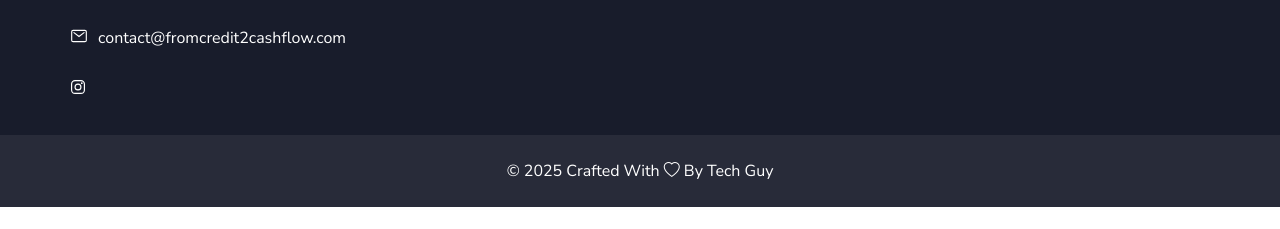
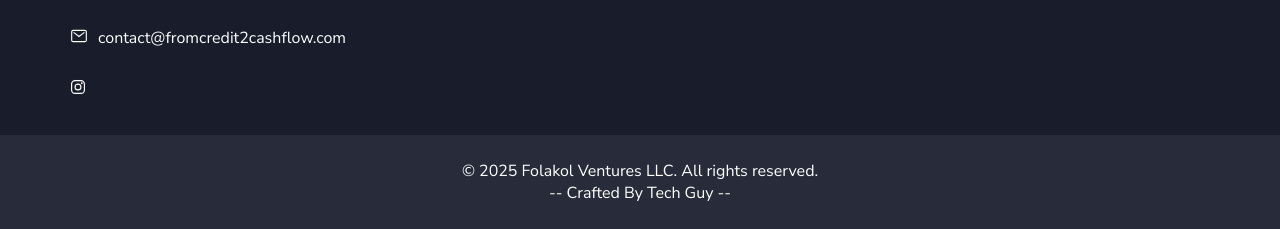
Before and after one commit to femithetechguy/fromcredit2cashflow, a plain HTML site: page index.html in a window 1280 px wide. Shown: the part 5233-5462 px from the top of the page. Before the commit the page ends 5440 px from the top, so only its background shows below. Drawn offline with nearby package versions, Linux system fonts and the light colour scheme.

Commit message:
updated footer

```diff
--- a/index.html
+++ b/index.html
@@ -82,10 +82,7 @@
           <nav class="navbar" data-navbar>
             <div class="navbar-top">
               <a href="#" class="logo">
-                <img
-                  src="./assets/images/logo.png"
-                  alt="FcTcFGroup logo"
-                />
+                <img src="./assets/images/logo.png" alt="FcTcFGroup logo" />
               </a>
 
               <button
@@ -855,13 +852,13 @@
             <script>
               document.write(new Date().getFullYear());
             </script>
-            Crafted With <i class="bi bi-heart"></i> By
+            Folakol Ventures LLC. All rights reserved. <br>-- Crafted  By
             <a
               class="border-bottom"
               href="https://femithetechguy.com/"
               target="_blank"
             >
-              Tech Guy</a
+              Tech Guy --</a
             >
           </p>
         </div>
```
